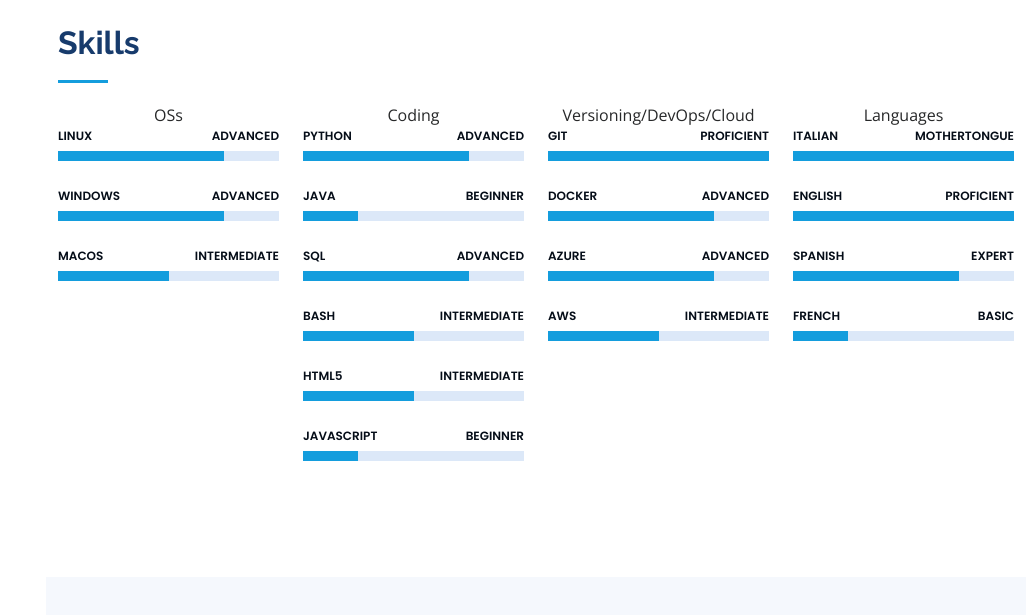
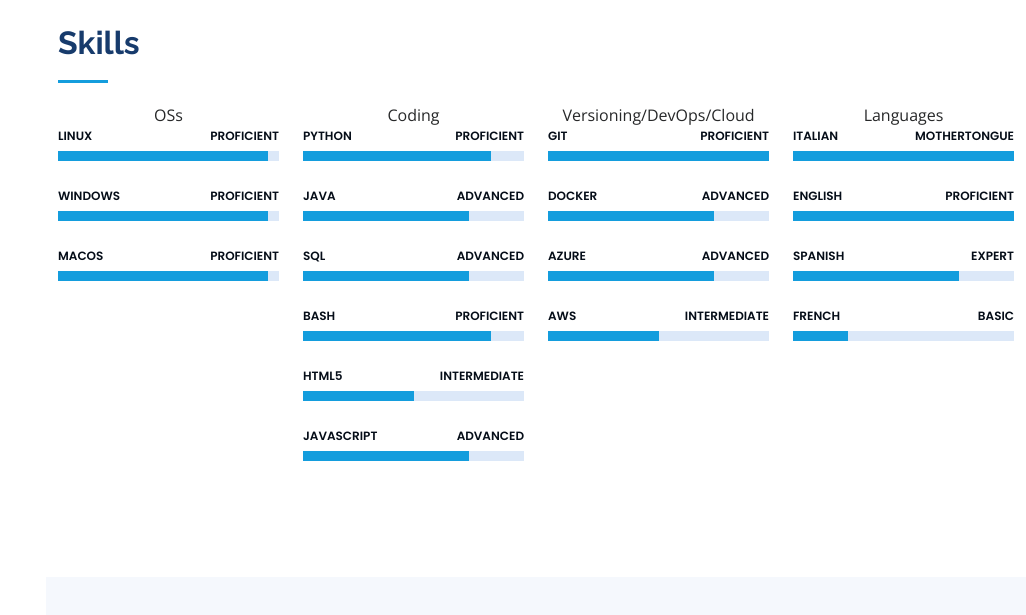
Before and after one commit to lebinhphuong-tech/lebinhphuong-tech.github.io, a plain HTML site: page index.html in a window 1280 px wide. Shown: the part 1480-2095 px from the top of the page, without its empty margins (254-1280 px from the left). Drawn offline with nearby package versions, Linux system fonts and the light colour scheme.

Commit message:
update skills

```diff
--- a/index.html
+++ b/index.html
@@ -140,23 +140,23 @@
             <div class="col-lg-3" data-aos="fade-up">
               <p class="text-center">OSs</p>
               <div class="progress">
-                <span class="skill">Linux<i class="val">Advanced</i></span>
+                <span class="skill">Linux<i class="val">Proficient</i></span>
                 <div class="progress-bar-wrap">
-                  <div class="progress-bar" role="progressbar" aria-valuenow="75" aria-valuemin="0" aria-valuemax="100"></div>
+                  <div class="progress-bar" role="progressbar" aria-valuenow="95" aria-valuemin="0" aria-valuemax="100"></div>
                 </div>
               </div>
 
               <div class="progress">
-                <span class="skill">Windows<i class="val">Advanced</i></span>
+                <span class="skill">Windows<i class="val">Proficient</i></span>
                 <div class="progress-bar-wrap">
-                  <div class="progress-bar" role="progressbar" aria-valuenow="75" aria-valuemin="0" aria-valuemax="100"></div>
+                  <div class="progress-bar" role="progressbar" aria-valuenow="95" aria-valuemin="0" aria-valuemax="100"></div>
                 </div>
               </div>
 
               <div class="progress">
-                <span class="skill">macOS<i class="val">Intermediate</i></span>
+                <span class="skill">macOS<i class="val">Proficient</i></span>
                 <div class="progress-bar-wrap">
-                  <div class="progress-bar" role="progressbar" aria-valuenow="50" aria-valuemin="0" aria-valuemax="100"></div>
+                  <div class="progress-bar" role="progressbar" aria-valuenow="95" aria-valuemin="0" aria-valuemax="100"></div>
                 </div>
               </div>
             </div>
@@ -165,16 +165,16 @@
             <div class="col-lg-3" data-aos="fade-up">
               <p class="text-center">Coding</p>
               <div class="progress">
-                <span class="skill">Python<i class="val">Advanced</i></span>
+                <span class="skill">Python<i class="val">Proficient</i></span>
                 <div class="progress-bar-wrap">
-                  <div class="progress-bar" role="progressbar" aria-valuenow="75" aria-valuemin="0" aria-valuemax="100"></div>
+                  <div class="progress-bar" role="progressbar" aria-valuenow="85" aria-valuemin="0" aria-valuemax="100"></div>
                 </div>
               </div>
 
               <div class="progress">
-                <span class="skill">Java<i class="val">Beginner</i></span>
+                <span class="skill">Java<i class="val">Advanced</i></span>
                 <div class="progress-bar-wrap">
-                  <div class="progress-bar" role="progressbar" aria-valuenow="25" aria-valuemin="0" aria-valuemax="100"></div>
+                  <div class="progress-bar" role="progressbar" aria-valuenow="75" aria-valuemin="0" aria-valuemax="100"></div>
                 </div>
               </div>
 
@@ -186,9 +186,9 @@
               </div>
 
               <div class="progress">
-                <span class="skill">Bash<i class="val">Intermediate</i></span>
+                <span class="skill">Bash<i class="val">Proficient</i></span>
                 <div class="progress-bar-wrap">
-                  <div class="progress-bar" role="progressbar" aria-valuenow="50" aria-valuemin="0" aria-valuemax="100"></div>
+                  <div class="progress-bar" role="progressbar" aria-valuenow="85" aria-valuemin="0" aria-valuemax="100"></div>
                 </div>
               </div>
 
@@ -200,9 +200,9 @@
               </div>
 
               <div class="progress">
-                <span class="skill">JavaScript<i class="val">Beginner</i></span>
+                <span class="skill">JavaScript<i class="val">Advanced</i></span>
                 <div class="progress-bar-wrap">
-                  <div class="progress-bar" role="progressbar" aria-valuenow="25" aria-valuemin="0" aria-valuemax="100"></div>
+                  <div class="progress-bar" role="progressbar" aria-valuenow="75" aria-valuemin="0" aria-valuemax="100"></div>
                 </div>
               </div>
             </div>
```
